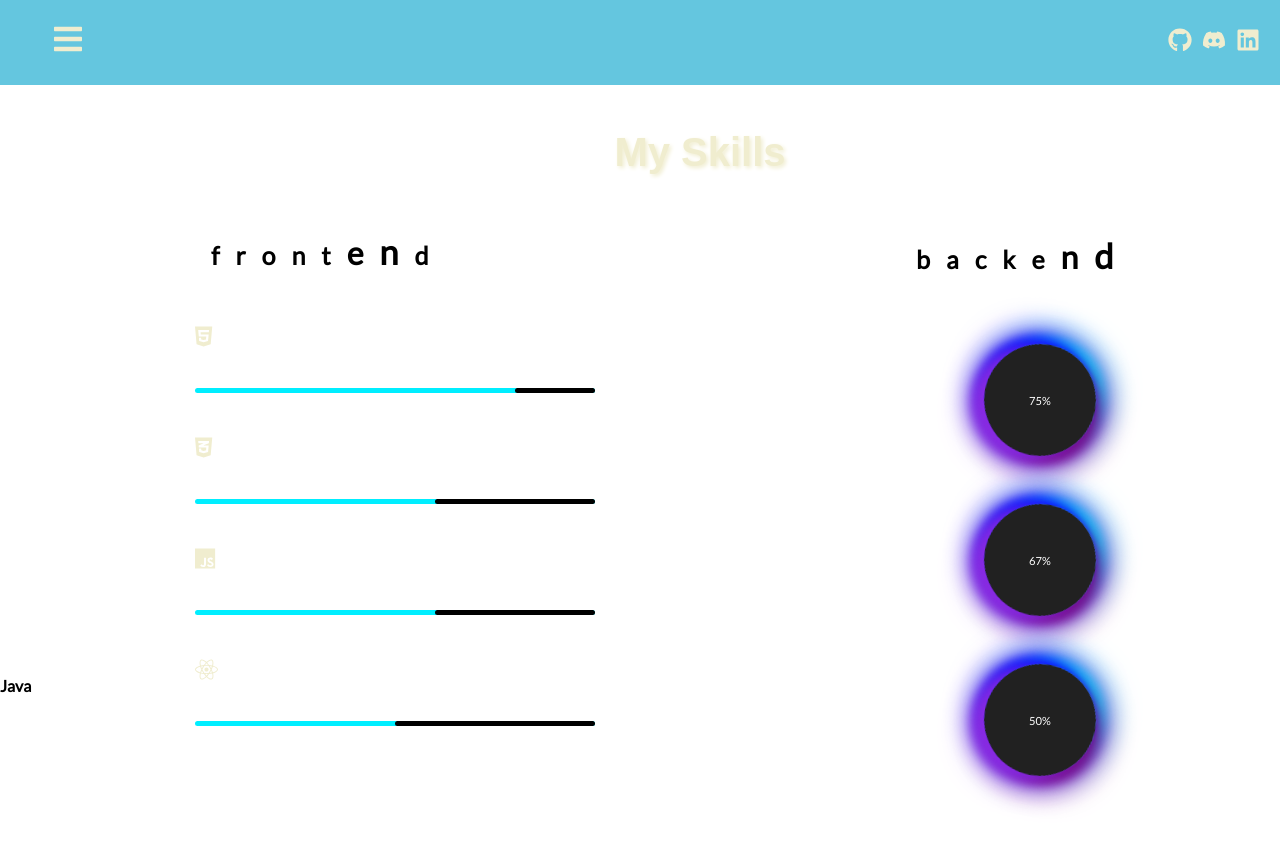
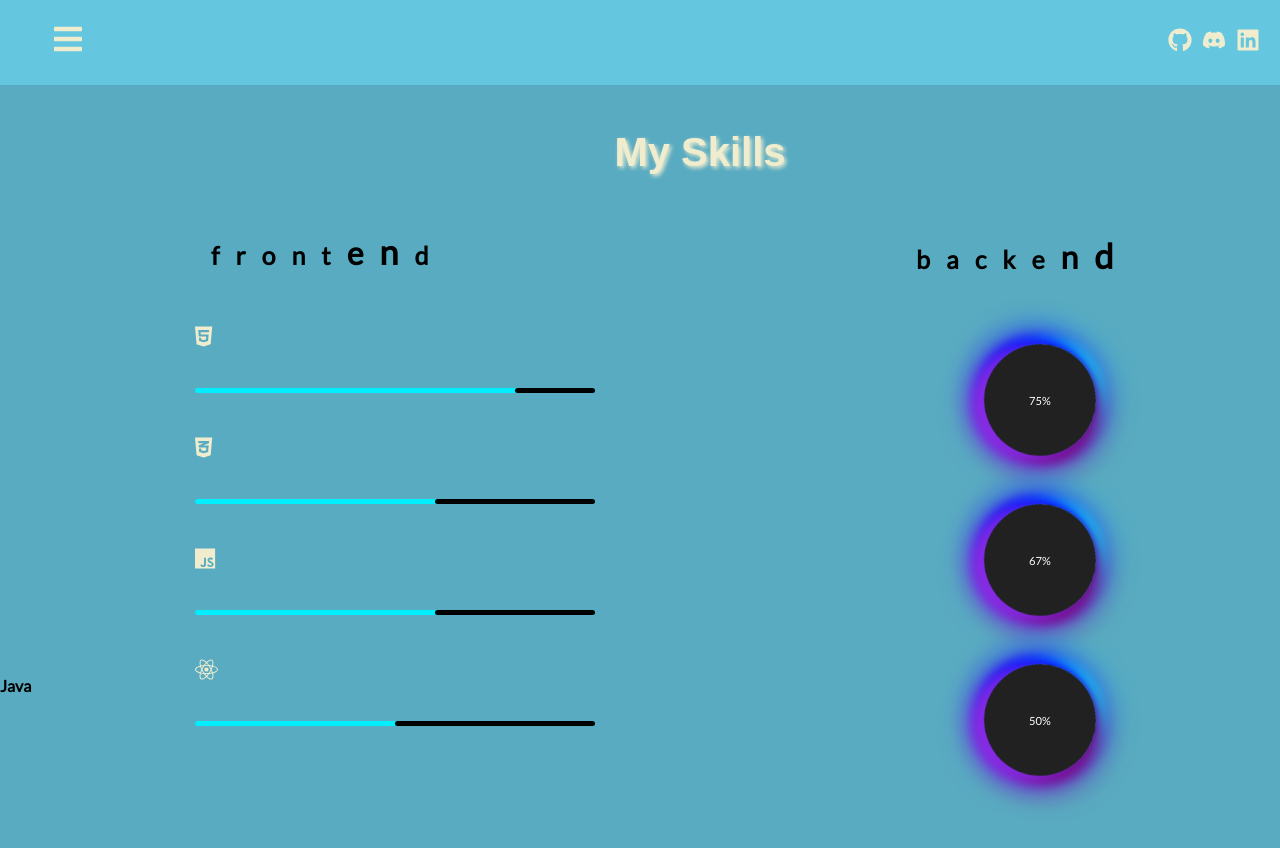
Before and after one commit to Sikhuphela/Port, a React (Create React App) app: page /skills in a window 1280 px wide. Shown: the top 848 px of the page. Built offline with nearby package versions, Linux system fonts and the light colour scheme.

Commit message:
Added background for skills page

```diff
--- a/src/Pages/Skills.css
+++ b/src/Pages/Skills.css
@@ -1,18 +1,16 @@
-.skills{
+.containers {
   display: flex;
   flex-direction: column;
+  height: 100%;
   background-color: #58ABC1;
 }
-.section {
-    display: flex;
-    flex-wrap: wrap;
-  }
 
   .container1 {
     width: 550px;
     height: 500px;
     padding: 75px;
     margin-left: 120px;
+
 
   }
 
--- a/src/Pages/Skills.js
+++ b/src/Pages/Skills.js
@@ -3,8 +3,10 @@ import { FontAwesomeIcon } from '@fortawesome/react-fontawesome';
 import { faHtml5, faCss3Alt, faJs, faReact } from '@fortawesome/free-brands-svg-icons';
 import './Skills.css';
 
+
 function Skills() {
   return (
+    <div className='containers'>
     <section>
       <h3>My Skills</h3>
       <div class="text">
@@ -93,6 +95,7 @@ function Skills() {
 </div>
 
     </section>
+    </div>
   );
 }
 
```
